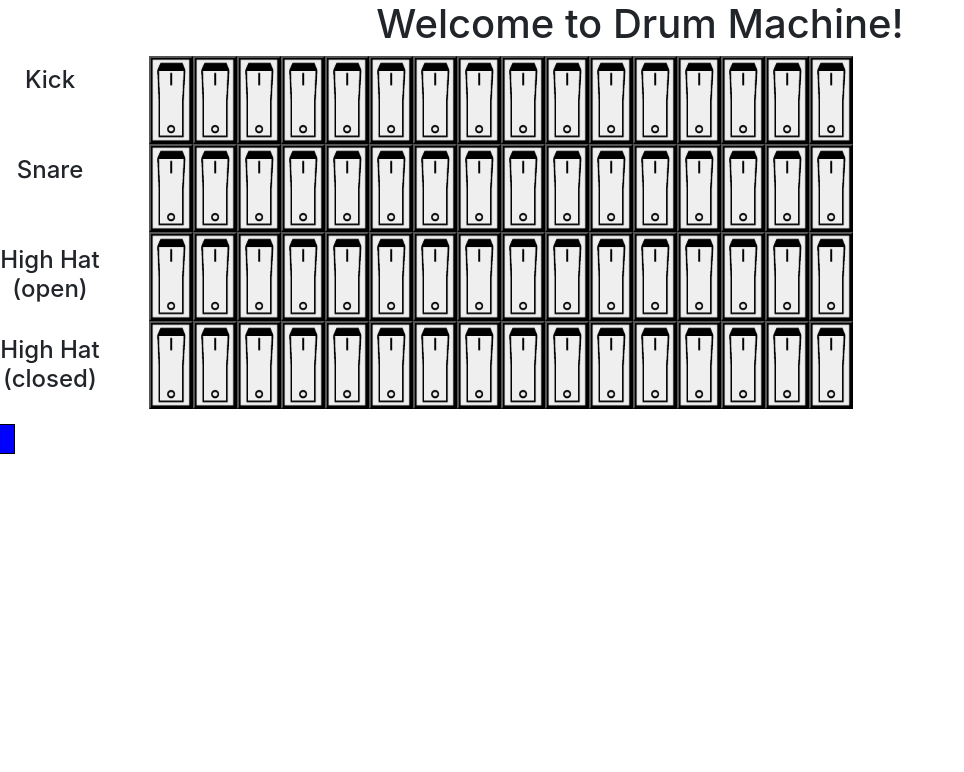
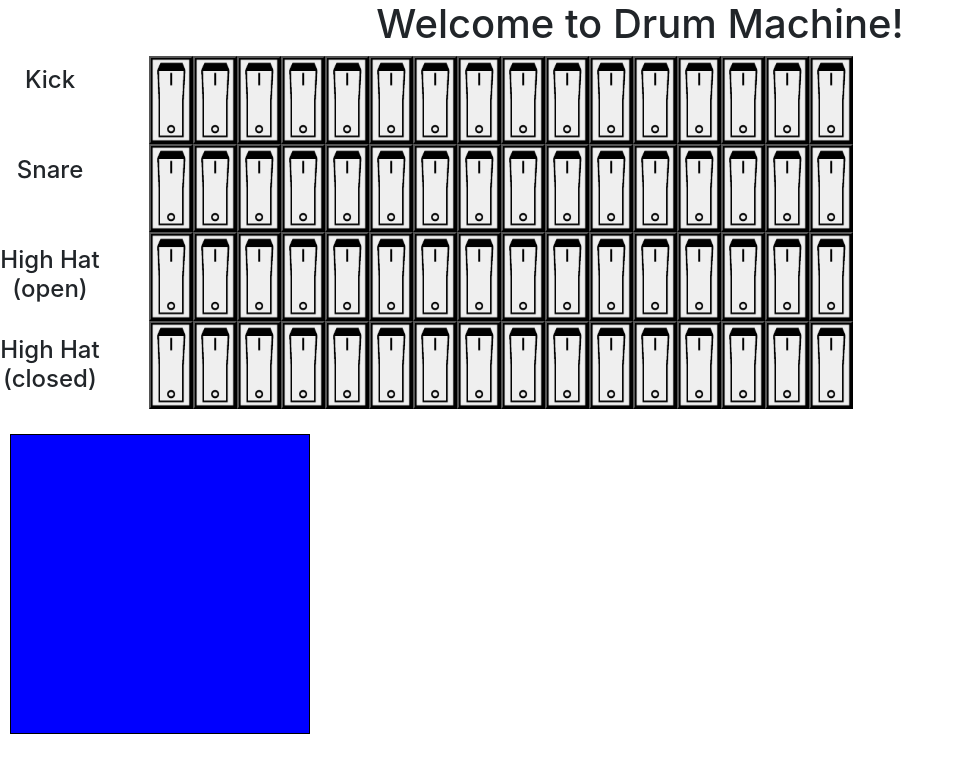
Before and after one commit to breaclark/drum-machine, an Angular app: page / in a window 1280 px wide. Shown: the top 772 px of the page, without its empty margins (0-964 px from the left). Built offline with nearby package versions, Linux system fonts and the light colour scheme.

Commit message:
Successfully play sound with angular when something is clicked

```diff
--- a/src/app/list-beat-intervals/list-beat-intervals.component.css
+++ b/src/app/list-beat-intervals/list-beat-intervals.component.css
@@ -15,8 +15,9 @@ h4 {
 }
 
 #audiothing {
-  width: 30px;
-  height: 30px;
+  margin: 10px;
+  width: 300px;
+  height: 300px;
   background-color: blue;
   border: 1px solid black;
 }
--- a/src/app/list-beat-intervals/list-beat-intervals.component.html
+++ b/src/app/list-beat-intervals/list-beat-intervals.component.html
@@ -14,8 +14,8 @@
     </ul>
   </div>
 </div>
-<div class="row" id="audiothing">
-  <audio autoplay id="snare" (click)="snareClick()">
+<div class="row" id="audiothing" (click)="snareClick()">
+  <audio autoplay id="snare">
     <source src="./../../assets/snare.mp3" type="audio/mpeg">
   Your browser does not support the audio element.
   </audio>
--- a/src/app/list-beat-intervals/list-beat-intervals.component.ts
+++ b/src/app/list-beat-intervals/list-beat-intervals.component.ts
@@ -24,6 +24,7 @@ export class ListBeatIntervalsComponent {
   }
 
   snareClick() {
+    console.log("Hi");
     let audioPlayer = <HTMLVideoElement> document.getElementById("snare");
     audioPlayer.play();
   }
```
